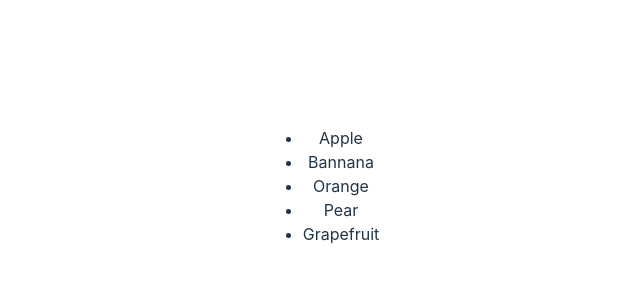
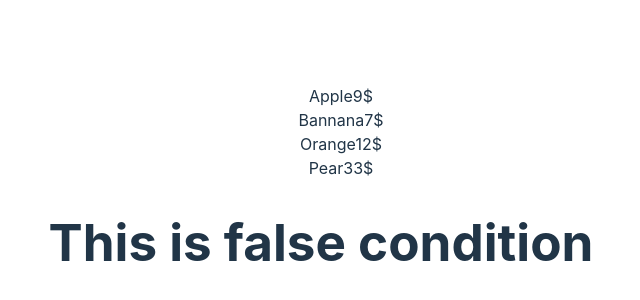
Before and after one commit to MateuszZaniewski/React-learning, a React (Vite) app: page / in a window 1280 px wide. Shown: the part 214-514 px from the top of the page, without its empty margins (319-959 px from the left). Built offline with nearby package versions, Linux system fonts and the light colour scheme.

Commit message:
returning conditional values

```diff
--- a/src/App.jsx
+++ b/src/App.jsx
@@ -1,12 +1,18 @@
 import "./App.css";
 import { Hello } from "./components/hello";
+import Conditional from "./components/Conditional";
 
 function App() {
-  const fruits = ["Apple", "Bannana", "Orange", "Pear", "Grapefruit"];
-
+  const fruits = [
+    { name: "Apple", price: "9$" },
+    { name: "Bannana", price: "7$" },
+    { name: "Orange", price: "12$" },
+    { name: "Pear", price: "33$" },
+  ];
   return (
     <>
       <Hello fruits={fruits}></Hello>
+      <Conditional />
     </>
   );
 }
--- /dev/null
+++ b/src/components/Conditional.jsx
@@ -0,0 +1,15 @@
+export default function Conditional() {
+  let message;
+  const condition = false;
+
+  if (condition) {
+    message = <h1>This is true condition</h1>;
+  } else {
+    message = <h1>This is false condition</h1>;
+  }
+  return (
+    <div>
+      <span>{message}</span>
+    </div>
+  );
+}
--- /dev/null
+++ b/src/components/Fruit.jsx
@@ -0,0 +1,8 @@
+export default function Fruit({ name, price }) {
+  return (
+    <div>
+      <span>{name}</span>
+      <span>{price}</span>
+    </div>
+  );
+}
--- a/src/components/hello.jsx
+++ b/src/components/hello.jsx
@@ -1,3 +1,5 @@
+import Fruit from "./Fruit";
+
 export function Hello({ fruits }) {
   const selectedFruits = [];
 
@@ -12,9 +14,12 @@ export function Hello({ fruits }) {
     <>
       <ul>
         {fruits.map((fruit, index) => (
-          <li onClick={() => selectFruit(fruit)} key={index}>
-            {fruit}
-          </li>
+          <Fruit
+            key={index}
+            name={fruit.name}
+            price={fruit.price}
+            onClick={() => selectFruit(fruit)}
+          ></Fruit>
         ))}
       </ul>
     </>
```
